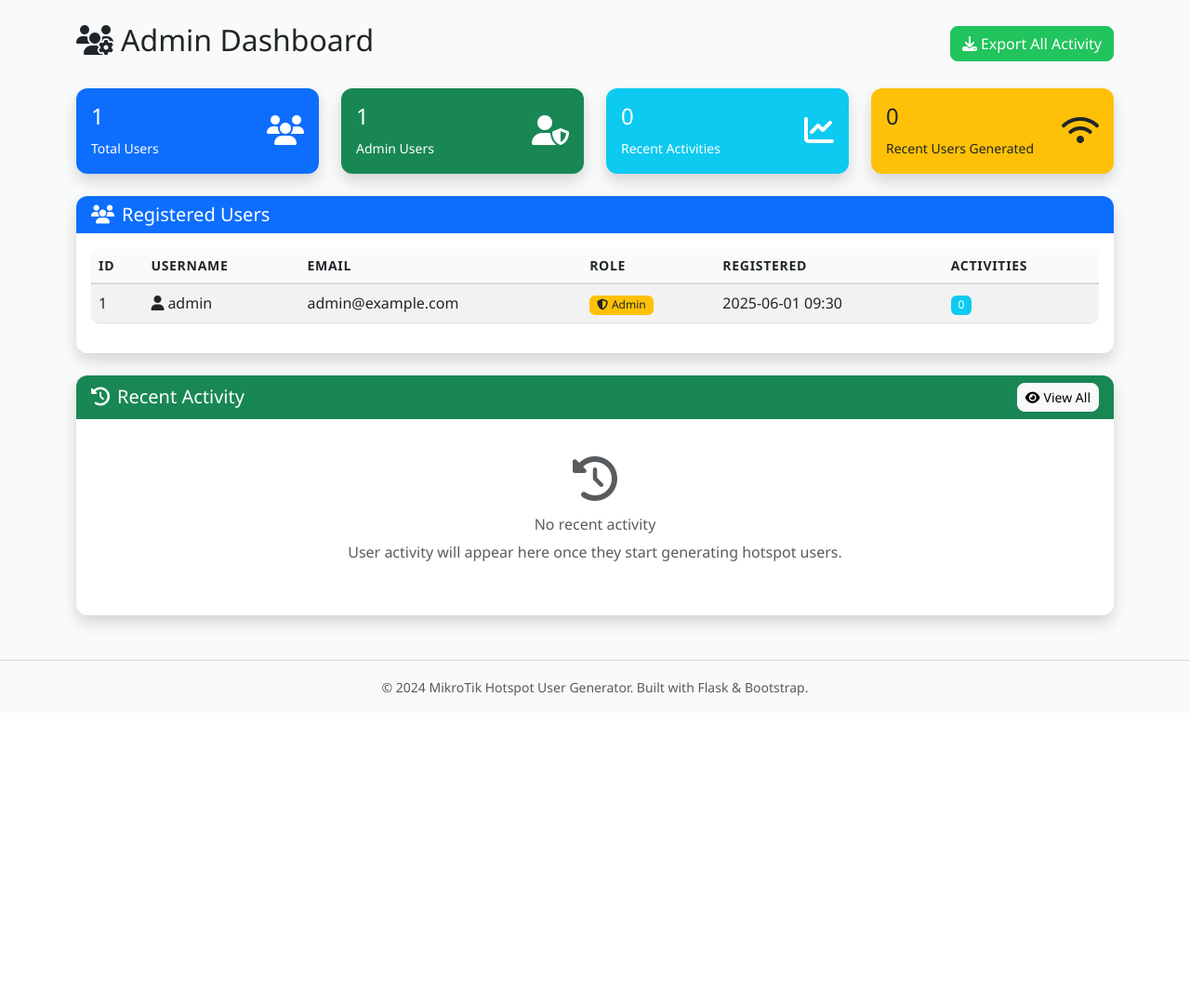
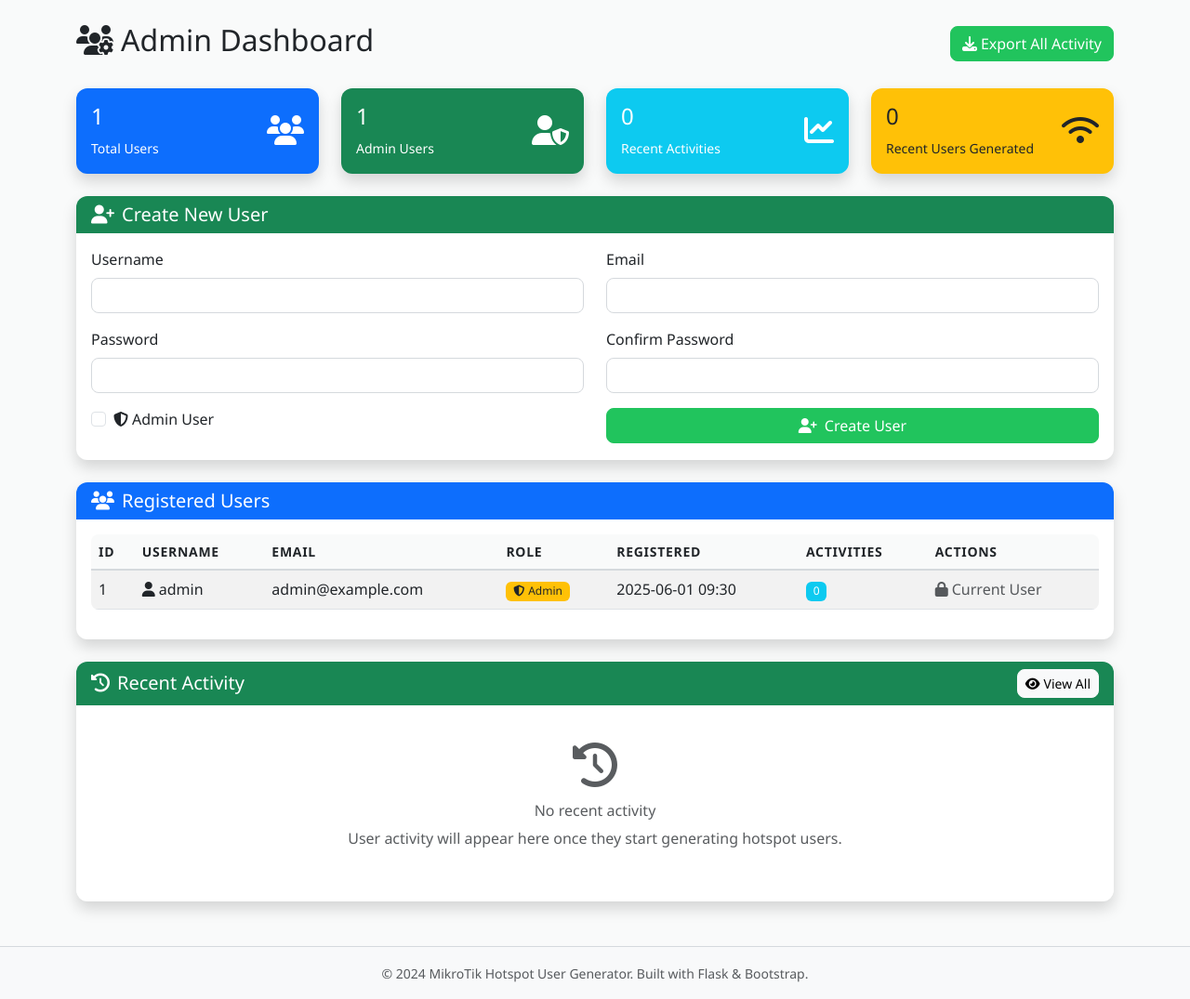
Before and after one commit to kira3113/HotspotMaster, a Flask app: page /admin in a window 1280 px wide. Shown: the part 56-1131 px from the top of the page at 93% size. Before the commit the page ends 805 px from the top, so only its background shows below. Run offline with Flask 3, Linux system fonts and the light colour scheme; a user stored in the database is signed in.

Commit message:
Restrict account creation to admins and streamline login process
Removes registration route and template, adds admin-only user creation via the /admin/create_user route, and updates dependencies in pyproject.toml.

Replit-Commit-Author: Agent
Replit-Commit-Session-Id: 0059f835-f118-4e3b-8f74-1e9f0f2ae13c
Replit-Commit-Screenshot-Url: https://storage.googleapis.com/screenshot-production-us-central1/32183de4-56cd-461b-89b0-f7b3b3c35826/0be457f4-9151-4906-b3f2-4d6d2f4882fe.jpg

```diff
--- a/pyproject.toml
+++ b/pyproject.toml
@@ -13,4 +13,7 @@ dependencies = [
     "sqlalchemy>=2.0.41",
     "werkzeug>=3.1.3",
     "openpyxl>=3.1.5",
+    "flask-dance>=7.1.0",
+    "oauthlib>=3.2.2",
+    "pyjwt>=2.10.1",
 ]
--- a/routes.py
+++ b/routes.py
@@ -36,42 +36,7 @@ def login():
 
     return render_template('login.html')
 
-@app.route('/register', methods=['GET', 'POST'])
-def register():
-    if request.method == 'POST':
-        username = request.form['username']
-        email = request.form['email']
-        password = request.form['password']
-        confirm_password = request.form['confirm_password']
 
-        # Validation
-        if password != confirm_password:
-            flash('Passwords do not match.', 'error')
-            return render_template('register.html')
-
-        if User.query.filter_by(username=username).first():
-            flash('Username already exists.', 'error')
-            return render_template('register.html')
-
-        if User.query.filter_by(email=email).first():
-            flash('Email already registered.', 'error')
-            return render_template('register.html')
-
-        # Create new user
-        user = User(
-            username=username,
-            email=email,
-            password_hash=generate_password_hash(password),
-            is_admin=False
-        )
-
-        db.session.add(user)
-        db.session.commit()
-
-        flash('Registration successful! Please log in.', 'success')
-        return redirect(url_for('login'))
-
-    return render_template('register.html')
 
 @app.route('/logout')
 @login_required
@@ -210,6 +175,67 @@ def admin():
 
     return render_template('admin.html', users=users, recent_activities=recent_activities)
 
+@app.route('/admin/create_user', methods=['POST'])
+@login_required
+def create_user():
+    if not current_user.is_admin:
+        flash('Access denied. Admin privileges required.', 'error')
+        return redirect(url_for('generator'))
+
+    username = request.form['username']
+    email = request.form['email']
+    password = request.form['password']
+    confirm_password = request.form['confirm_password']
+    is_admin = 'is_admin' in request.form
+
+    # Validation
+    if password != confirm_password:
+        flash('Passwords do not match.', 'error')
+        return redirect(url_for('admin'))
+
+    if User.query.filter_by(username=username).first():
+        flash('Username already exists.', 'error')
+        return redirect(url_for('admin'))
+
+    if User.query.filter_by(email=email).first():
+        flash('Email already registered.', 'error')
+        return redirect(url_for('admin'))
+
+    # Create new user
+    user = User(
+        username=username,
+        email=email,
+        password_hash=generate_password_hash(password),
+        is_admin=is_admin
+    )
+
+    db.session.add(user)
+    db.session.commit()
+
+    flash(f'User "{username}" created successfully!', 'success')
+    return redirect(url_for('admin'))
+
+@app.route('/admin/delete_user/<int:user_id>', methods=['POST'])
+@login_required
+def delete_user(user_id):
+    if not current_user.is_admin:
+        flash('Access denied. Admin privileges required.', 'error')
+        return redirect(url_for('generator'))
+
+    user = User.query.get_or_404(user_id)
+
+    # Prevent deleting yourself
+    if user.id == current_user.id:
+        flash('You cannot delete your own account.', 'error')
+        return redirect(url_for('admin'))
+
+    username = user.username
+    db.session.delete(user)
+    db.session.commit()
+
+    flash(f'User "{username}" deleted successfully!', 'success')
+    return redirect(url_for('admin'))
+
 @app.route('/activity')
 @login_required
 def activity():
--- a/templates/admin.html
+++ b/templates/admin.html
@@ -81,6 +81,66 @@
     </div>
 </div>
 
+<!-- Create New User Form -->
+<div class="row mb-4">
+    <div class="col-12">
+        <div class="card shadow">
+            <div class="card-header bg-success text-white">
+                <h5 class="mb-0"><i class="fas fa-user-plus me-2"></i>Create New User</h5>
+            </div>
+            <div class="card-body">
+                <form method="POST" action="{{ url_for('create_user') }}">
+                    <div class="row">
+                        <div class="col-md-6">
+                            <div class="mb-3">
+                                <label for="username" class="form-label">Username</label>
+                                <input type="text" class="form-control" id="username" name="username" required>
+                            </div>
+                        </div>
+                        <div class="col-md-6">
+                            <div class="mb-3">
+                                <label for="email" class="form-label">Email</label>
+                                <input type="email" class="form-control" id="email" name="email" required>
+                            </div>
+                        </div>
+                    </div>
+                    <div class="row">
+                        <div class="col-md-6">
+                            <div class="mb-3">
+                                <label for="password" class="form-label">Password</label>
+                                <input type="password" class="form-control" id="password" name="password" required>
+                            </div>
+                        </div>
+                        <div class="col-md-6">
+                            <div class="mb-3">
+                                <label for="confirm_password" class="form-label">Confirm Password</label>
+                                <input type="password" class="form-control" id="confirm_password" name="confirm_password" required>
+                            </div>
+                        </div>
+                    </div>
+                    <div class="row">
+                        <div class="col-md-6">
+                            <div class="form-check mb-3">
+                                <input class="form-check-input" type="checkbox" id="is_admin" name="is_admin">
+                                <label class="form-check-label" for="is_admin">
+                                    <i class="fas fa-shield-alt me-1"></i>Admin User
+                                </label>
+                            </div>
+                        </div>
+                        <div class="col-md-6">
+                            <div class="d-grid">
+                                <button type="submit" class="btn btn-success">
+                                    <i class="fas fa-user-plus me-2"></i>Create User
+                                </button>
+                            </div>
+                        </div>
+                    </div>
+                </form>
+            </div>
+        </div>
+    </div>
+</div>
+
 <!-- Users Table -->
 <div class="row mb-4">
     <div class="col-12">
@@ -99,6 +159,7 @@
                                 <th>Role</th>
                                 <th>Registered</th>
                                 <th>Activities</th>
+                                <th>Actions</th>
                             </tr>
                         </thead>
                         <tbody>
@@ -124,10 +185,21 @@
                                 <td>
                                     <span class="badge bg-info">{{ user.activities|length }}</span>
                                 </td>
+                                <td>
+                                    {% if user.id != current_user.id %}
+                                        <form method="POST" action="{{ url_for('delete_user', user_id=user.id) }}" style="display: inline;" onsubmit="return confirm('Are you sure you want to delete user {{ user.username }}?')">
+                                            <button type="submit" class="btn btn-danger btn-sm">
+                                                <i class="fas fa-trash me-1"></i>Delete
+                                            </button>
+                                        </form>
+                                    {% else %}
+                                        <span class="text-muted"><i class="fas fa-lock me-1"></i>Current User</span>
+                                    {% endif %}
+                                </td>
                             </tr>
                             {% else %}
                             <tr>
-                                <td colspan="6" class="text-center text-muted">No users found</td>
+                                <td colspan="7" class="text-center text-muted">No users found</td>
                             </tr>
                             {% endfor %}
                         </tbody>
```
Also changed, not shown: templates/login.html (+3 -9 lines), 1 other file.
